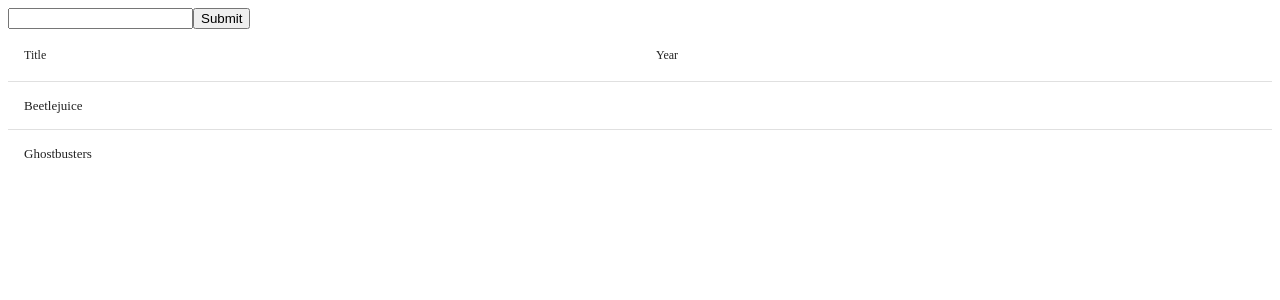
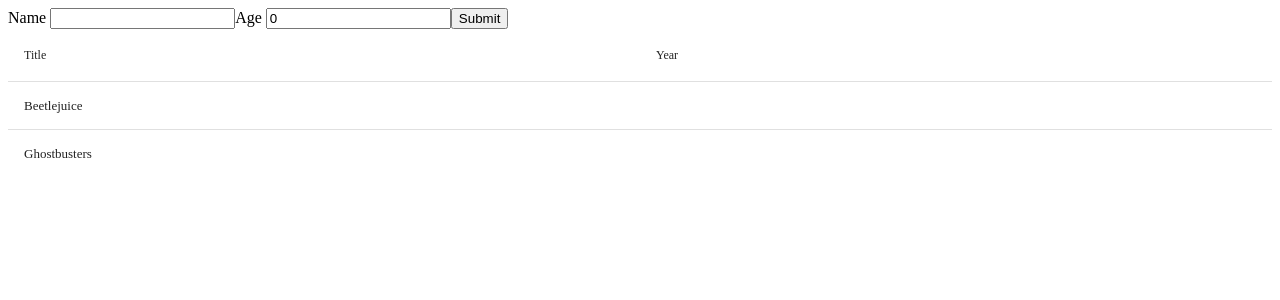
Before and after one commit to arshaan16/forms, a React (Create React App) app: page / in a window 1280 px wide. Shown: the top 300 px of the page. Built offline with nearby package versions, Linux system fonts and the light colour scheme.

Commit message:
Add age input field

```diff
--- a/src/App.js
+++ b/src/App.js
@@ -1,25 +1,36 @@
-import {data,MyComponent} from "./MyComponent";
+import { data, MyComponent } from "./MyComponent";
 import { useState } from "react";
 
-
-export default function App(){
-
-  const [list,setList]=useState(data);
-  const [name,setName]=useState('');
-  function submitHandler(e){
+export default function App() {
+  const [list, setList] = useState(data);
+  const [name, setName] = useState("");
+  const [age, setAge] = useState(0);
+  function submitHandler(e) {
     e.preventDefault();
-    setList([...list,
-      {id:Date.now() + Math.random(),title:name}])
+    setList([...list, { id: Date.now() + Math.random(), title: name }]);
   }
   console.log(list);
   return (
     <>
-    <form onSubmit={(e)=>submitHandler(e)}>
-    <input value={name}  id="name" onChange={(e)=>setName(e.target.value)}></input>
-      <label htmlFor="name" ></label>
-   <button>Submit</button>
-    </form>
-    <MyComponent list={list}/>
+      <form onSubmit={(e) => submitHandler(e)}>
+        <label htmlFor="name">Name </label>
+        <input
+          value={name}
+          id="name"
+          onChange={(e) => setName(e.target.value)}
+        ></input>
+
+        <label htmlFor="age">Age </label>
+        <input
+          value={age}
+          id="age"
+          type="number"
+          onChange={(e) => setAge(e.target.value)}
+        ></input>
+
+        <button>Submit</button>
+      </form>
+      <MyComponent list={list} />
     </>
-  )
+  );
 }
```
